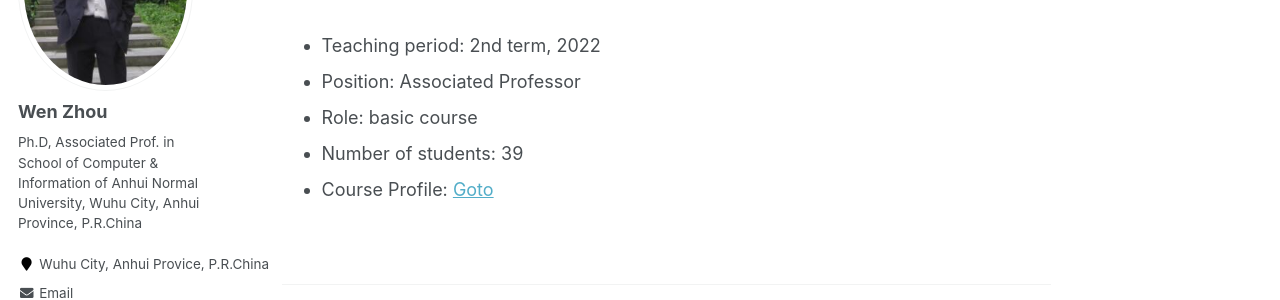
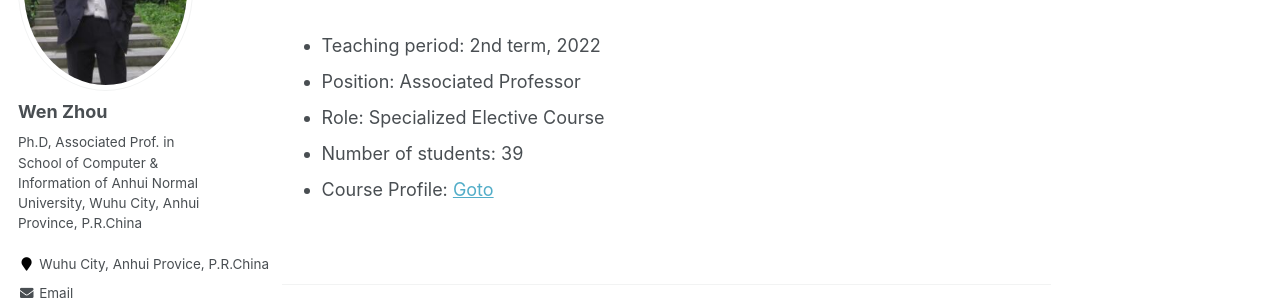
Before and after one commit to zhouwen327/zhouwen327.github.io, a Jekyll site: the page built from _teaching/2022-T2-DIP.md, in a window 1280 px wide. Shown: the part 228-528 px from the top of the page. Built offline with Jekyll 4.4.1, drawn with Linux system fonts in a browser that asks for light colours; some web fonts are replaced.

Commit message:
Update 2022-T2-DIP.md

```diff
--- a/_teaching/2022-T2-DIP.md
+++ b/_teaching/2022-T2-DIP.md
@@ -9,6 +9,6 @@ location: "Wuhu Anhui"
 ---
 * Teaching period: 2nd term, 2022
 * Position: Associated Professor
-* Role: basic course
+* Role: Specialized Elective Course
 * Number of students: 39
 * Course Profile: [Goto](http://ivr-ahnu.cn/lectures/dip/)
```
